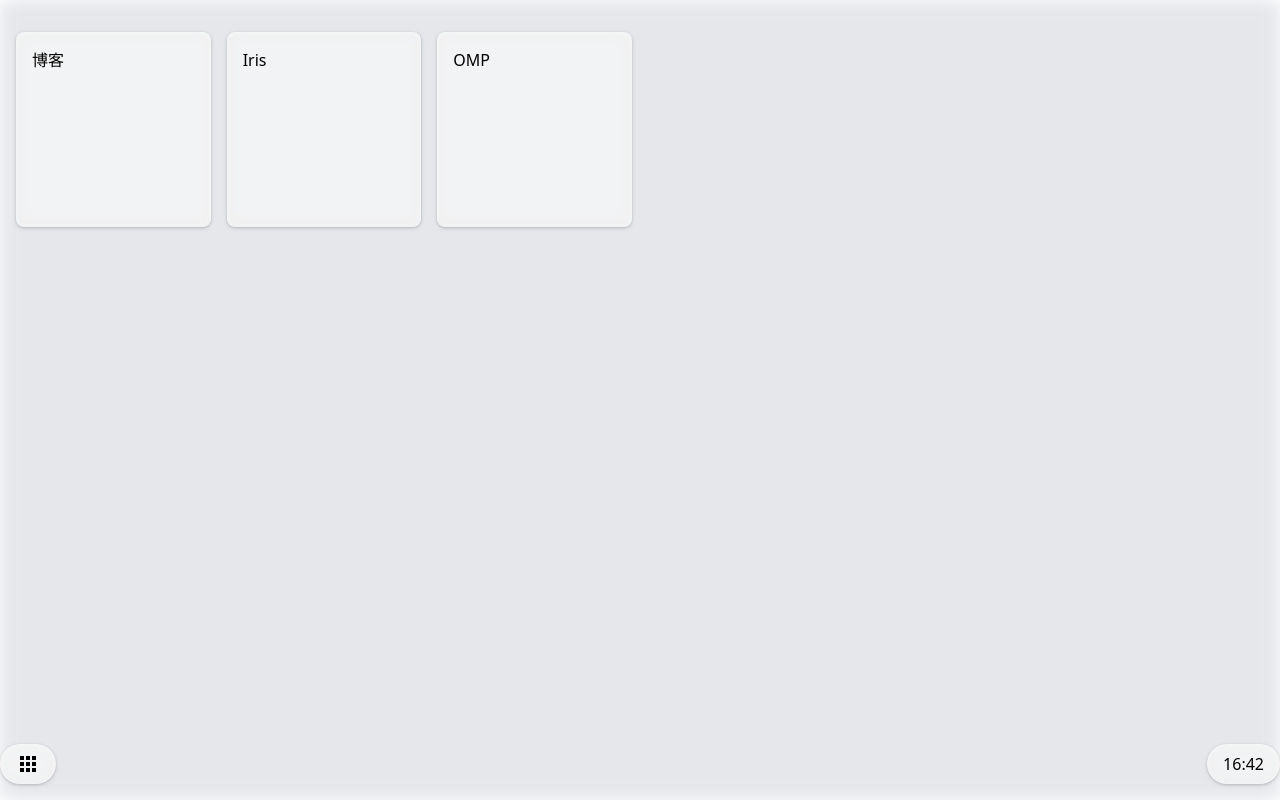
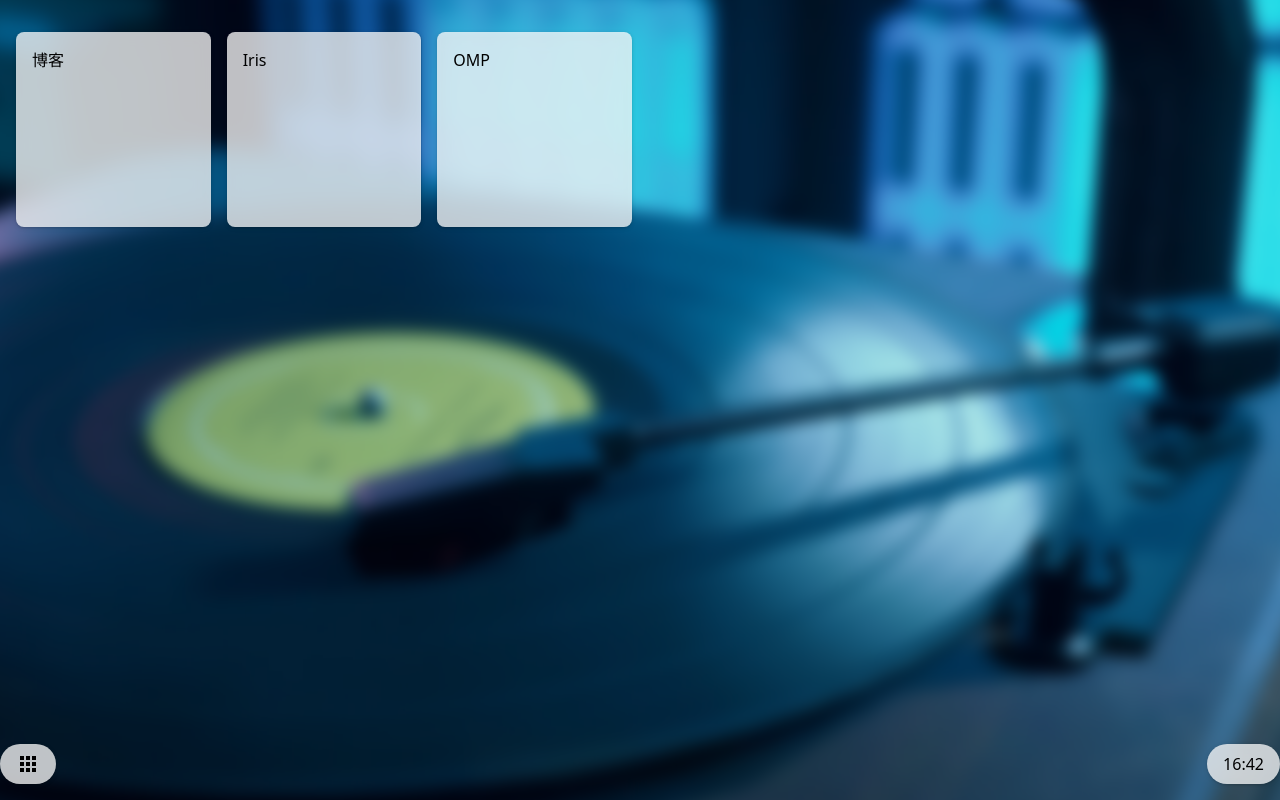
Before and after one commit to nini22P/nini22p.github.io, a Next.js app: page / in a window 1280 px wide. Built offline with nearby package versions, Linux system fonts and the light colour scheme.

Commit message:
add background image

```diff
--- a/app/layout.module.css
+++ b/app/layout.module.css
@@ -1,7 +1,7 @@
 @reference "./globals.css";
 
 .background {
-  @apply fixed top-0 left-0 w-full h-full -z-50 blur bg-gray-200;
-  /* background: url('/images/bg.webp') no-repeat center; */
-  /* background-size: cover; */
+  @apply fixed left-[-64px] top-[-64px] right-[-64px] bottom-[-64px] -z-50 blur bg-gray-200;
+  background: url('/images/bg.webp') no-repeat center;
+  background-size: cover;
 }
```
Also changed, not shown: public/images/bg.webp (added).
